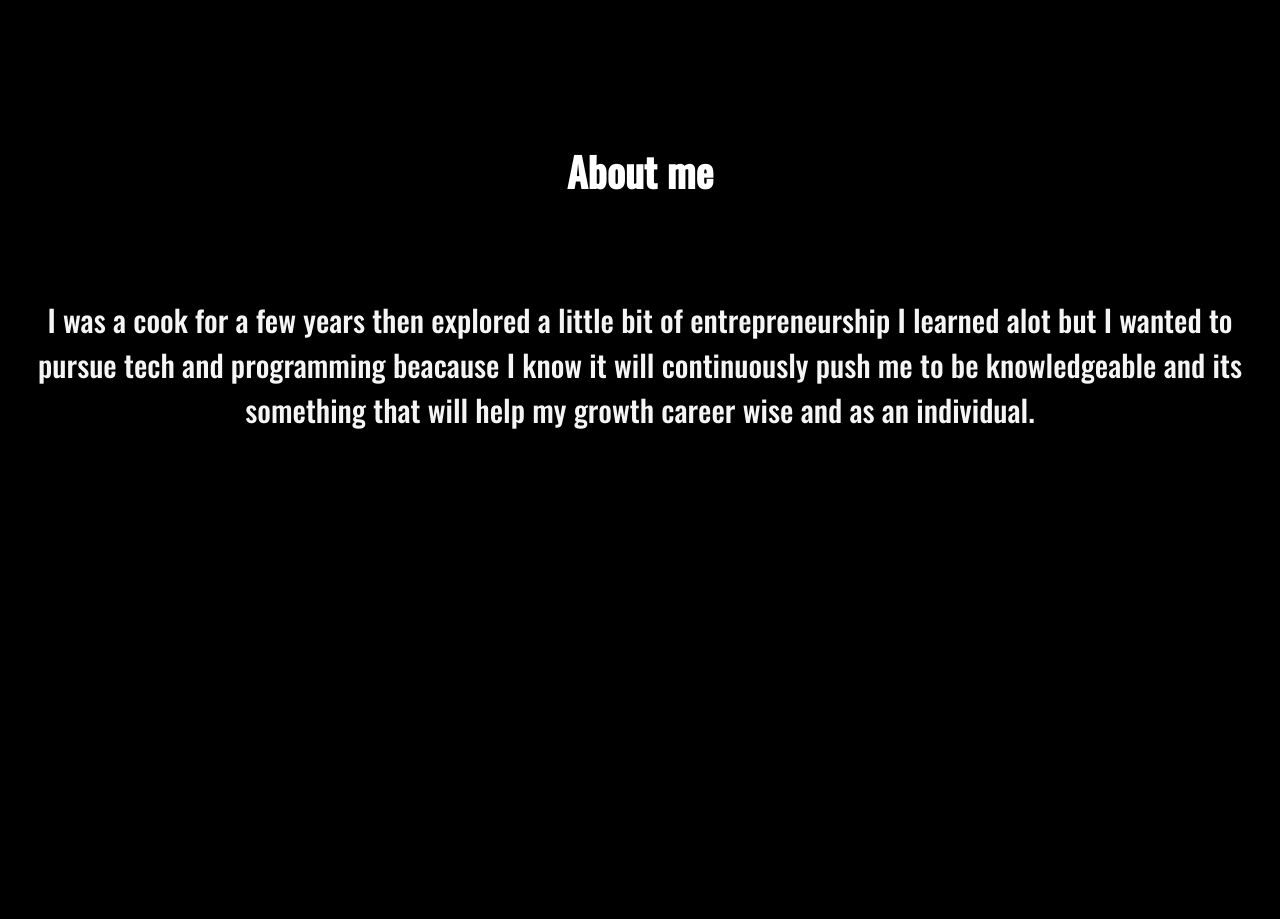
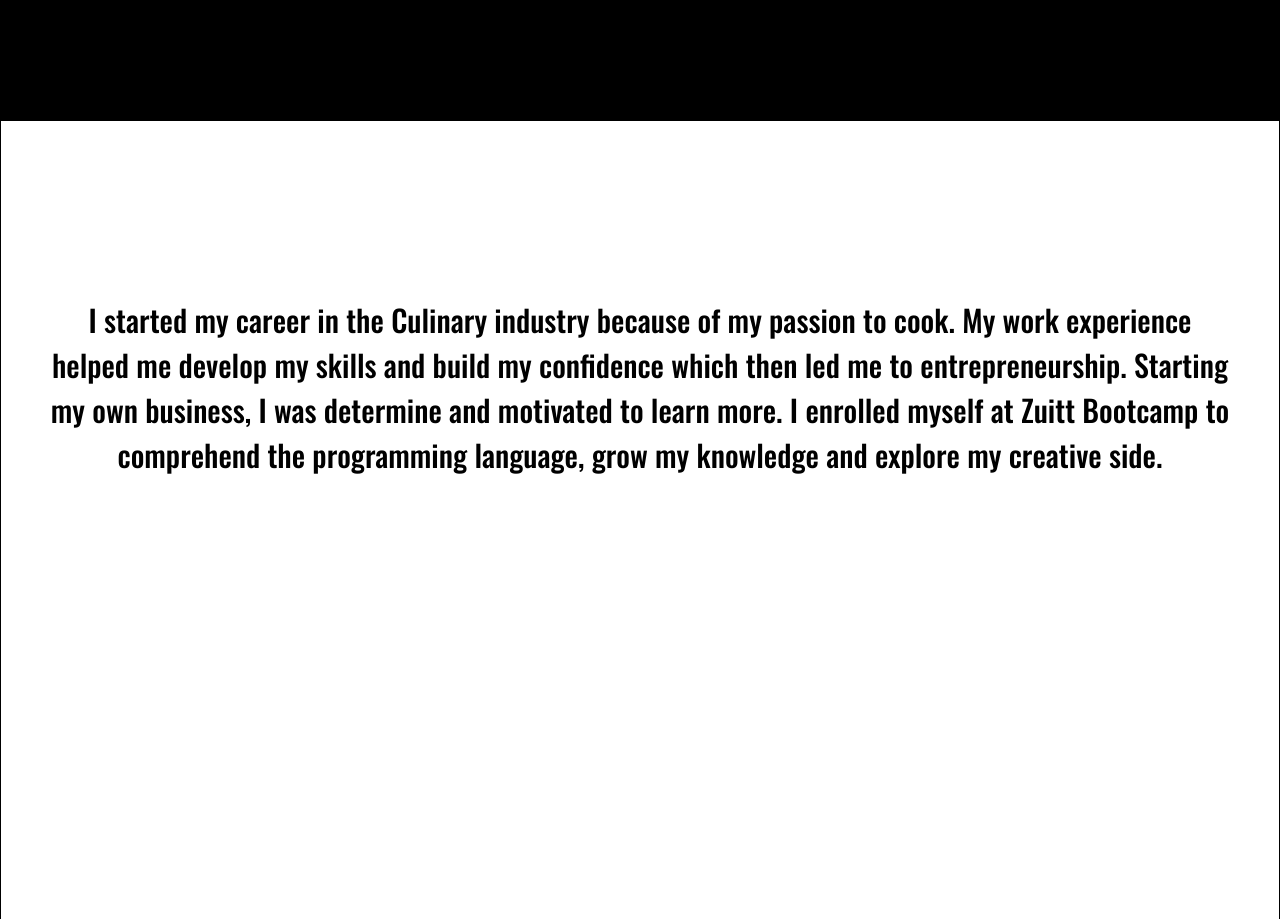
Before and after one commit to Znarvas/portfolio-dev, a website with bundled scripts: page public/views/index.html in a window 1280 px wide. Shown: the part 680-1599 px from the top of the page. Built offline with nearby package versions, Linux system fonts and the light colour scheme; a web font is replaced by a local one.

Commit message:
About Me updated

```diff
--- a/public/css/styles.css
+++ b/public/css/styles.css
@@ -46,7 +46,7 @@
 }
 
 .aboutMe {
-  background-color: #000000;
+  background-color: #ffffff;
   width: 100vw;
   height: 100vh;
   color: whitesmoke;
@@ -67,9 +67,10 @@
 }
 .about-p {
   text-align: center;
-  padding-left: 2rem;
-  padding-right: 2rem;
+  padding-left: 3rem;
+  padding-right: 3rem;
   margin-top: 4rem;
+  color: black;
 }
 
 .main-text {
@@ -351,7 +352,6 @@
   border-radius: 32px;
 }
 
-/* CSS */
 .button-84 {
   align-items: center;
   background-color: initial;
--- a/public/views/index.html
+++ b/public/views/index.html
@@ -86,11 +86,12 @@
     <section class="aboutMe" id="about-id">
       <h3 class="About-title">About me</h3>
       <p class="about-p">
-        I was a cook for a few years then explored a little bit of
-        entrepreneurship I learned alot but I wanted to pursue tech and
-        programming beacause I know it will continuously push me to be
-        knowledgeable and its something that will help my growth career wise and
-        as an individual.
+        I started my career in the Culinary industry because of my passion to
+        cook. My work experience helped me develop my skills and build my
+        confidence which then led me to entrepreneurship. Starting my own
+        business, I was determine and motivated to learn more. I enrolled myself
+        at Zuitt Bootcamp to comprehend the programming language, grow my
+        knowledge and explore my creative side.
       </p>
       <div class="aboutMeContainer"></div>
     </section>
```
